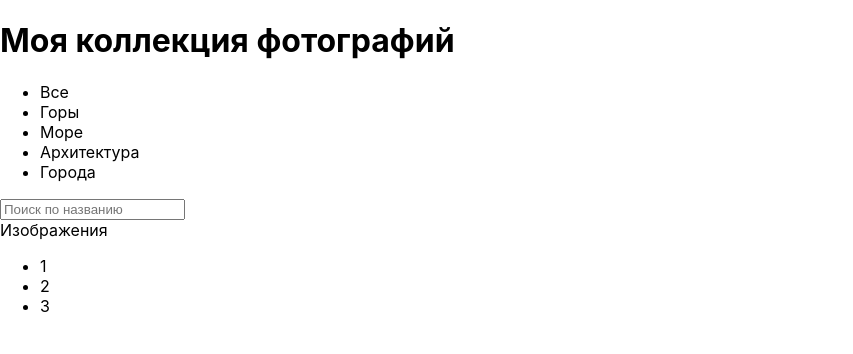
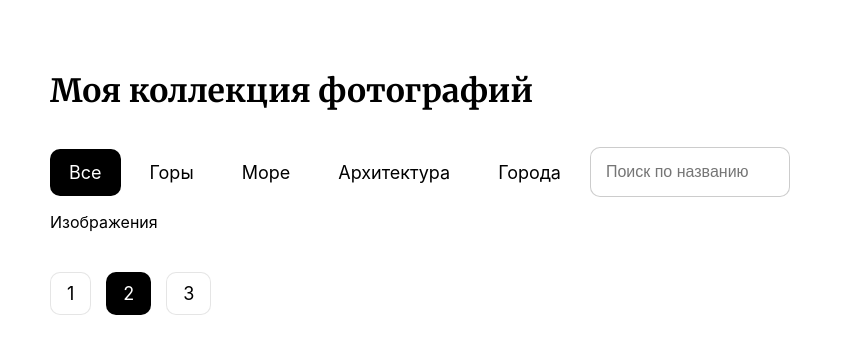
Before and after one commit to ilia-io/image-gallery, a React (Create React App) app: page / in a window 1280 px wide. Shown: the top 354 px of the page, without its empty margins (0-853 px from the left). Built offline with nearby package versions, Linux system fonts and the light colour scheme.

Commit message:
feat: basic styles

```diff
--- a/src/index.scss
+++ b/src/index.scss
@@ -1,10 +1,16 @@
-@import url('https://fonts.googleapis.com/css2?family=Merriweather:wght@400;700&display=swap');
+@import url("https://fonts.googleapis.com/css2?family=Merriweather:wght@400;700&display=swap");
+
+$primary: #21a179;
+$secondary: #006989;
+$text: #a80154;
+$alt-text: #acbea3;
+$back: #fff;
+$border: #000;
 
 body {
   margin: 0;
-  font-family: -apple-system, BlinkMacSystemFont, 'Segoe UI', 'Roboto', 'Oxygen',
-    'Ubuntu', 'Cantarell', 'Fira Sans', 'Droid Sans', 'Helvetica Neue',
-    sans-serif;
+  font-family: -apple-system, BlinkMacSystemFont, "Segoe UI", "Roboto", "Oxygen", "Ubuntu", "Cantarell", "Fira Sans",
+    "Droid Sans", "Helvetica Neue", sans-serif;
   -webkit-font-smoothing: antialiased;
   -moz-osx-font-smoothing: grayscale;
 }
@@ -12,3 +18,83 @@ body {
 * {
   box-sizing: border-box;
 }
+
+.App {
+  padding: 50px;
+  width: 100%;
+  max-width: 1200px;
+}
+
+h1 {
+  font-family: "Merriweather", serif;
+}
+
+.top {
+  display: flex;
+  align-items: center;
+  flex-wrap: wrap;
+}
+
+.tags {
+  list-style: none;
+  padding: 0;
+
+  li {
+    display: inline-block;
+    padding: 12px 18px;
+    background-color: $back;
+    border-radius: 10px;
+    margin-right: 10px;
+    cursor: pointer;
+    font-size: 18px;
+    border: 1px solid transparent;
+    transition: all 0.15s ease-in-out;
+
+    &:hover {
+      border-color: $border;
+      transform: scale(1.05) rotate(1deg);
+    }
+
+    &.active {
+      background-color: $border;
+      color: $back;
+    }
+  }
+}
+
+.search-input {
+  font-size: 16px;
+  width: 200px;
+  height: 50px;
+  padding: 0 15px;
+  border-radius: 10px;
+  border: 1px solid rgba(0, 0, 0, 0.2);
+  outline: none;
+  transition: all 0.15s ease-in-out;
+
+  &:focus {
+    border: 1px solid rgba(0, 0, 0, 0.8);
+  }
+}
+
+.pagination {
+  list-style: none;
+  padding: 0;
+  margin-top: 40px;
+
+  li {
+    display: inline-block;
+    padding: 10px 16px;
+    background-color: $back;
+    font-size: 18px;
+    border-radius: 10px;
+    margin-right: 15px;
+    border: 1px solid rgba(0, 0, 0, 0.1);
+    cursor: pointer;
+
+    &.active {
+      background-color: $border;
+      color: $back;
+    }
+  }
+}
```
Also changed, not shown: src/index.tsx (line endings or trailing spaces).
